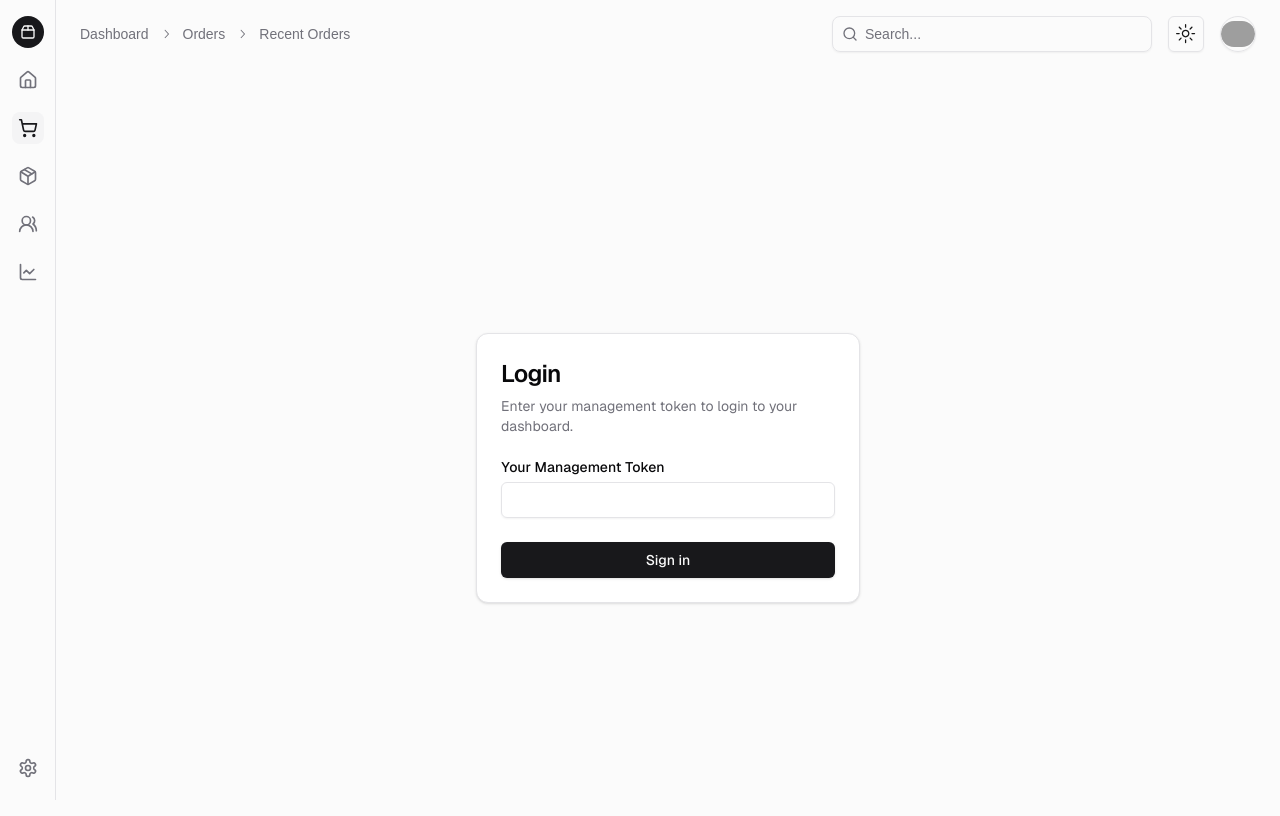
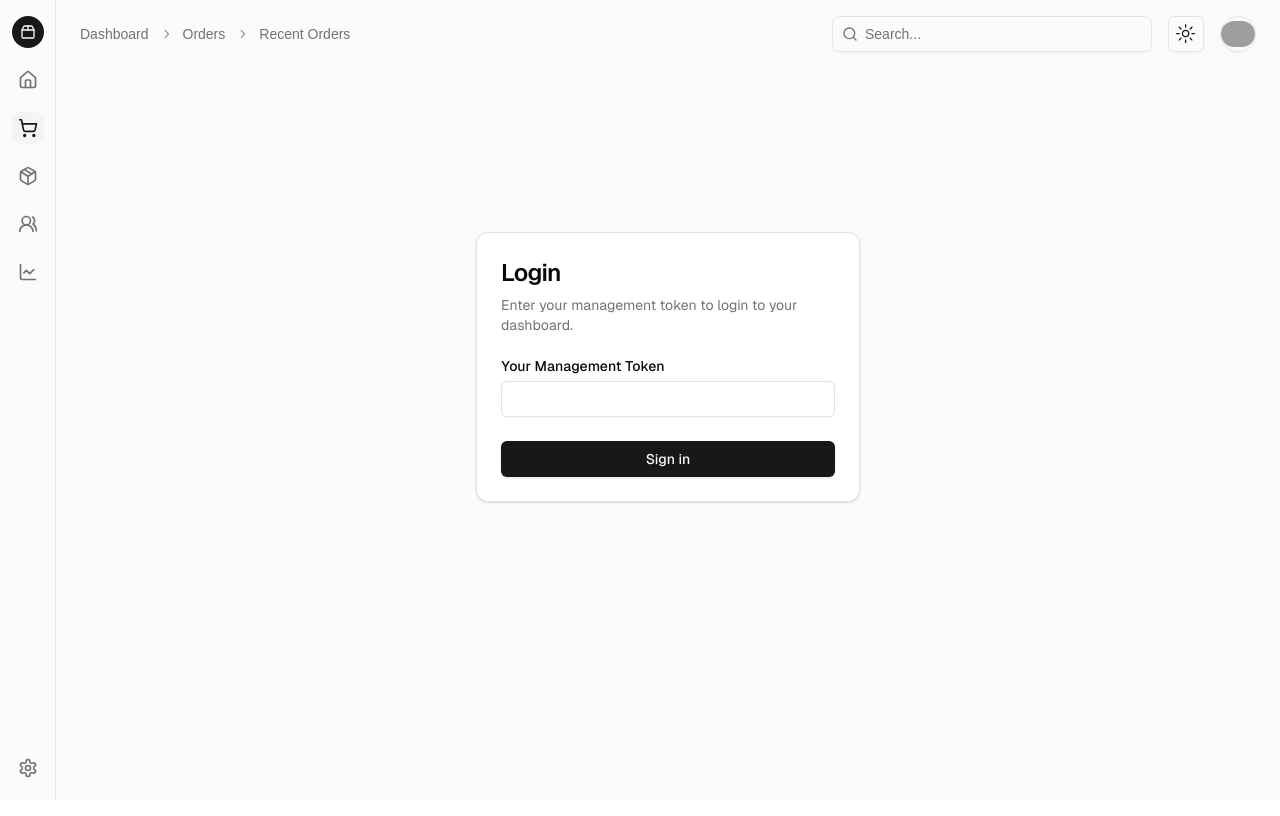
Before and after one commit to PromptSmith-OSS/promptsmith, a Next.js app in the folder clients-side/frontend/prompt-smith-frontend/: page /login in a window 1280 px wide. Shown: the top 816 px of the page. Built offline with nearby package versions, Linux system fonts and the light colour scheme; grey boxes are pictures that could not be loaded.

Commit message:
update login page

```diff
--- a/clients-side/frontend/prompt-smith-frontend/app/login/page.tsx
+++ b/clients-side/frontend/prompt-smith-frontend/app/login/page.tsx
@@ -14,7 +14,7 @@
 function LoginForm() {
   return (
     <div
-      className="grid grid-rows-[20px_1fr_20px] items-center justify-items-center min-h-screen p-8 pb-20 gap-16 sm:p-20 font-[family-name:var(--font-geist-sans)]">
+      className="grid grid-rows-[20px_1fr_20px] items-center justify-items-center p-8 pb-20 gap-16 sm:p-20 font-[family-name:var(--font-geist-sans)]">
       <main className="flex flex-col gap-8 row-start-2 items-center sm:items-start">
         <Card className="w-full max-w-sm">
           <form action="/api/simple-login" method="POST">
```
